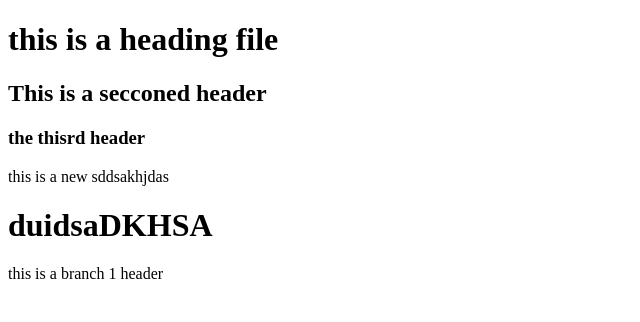
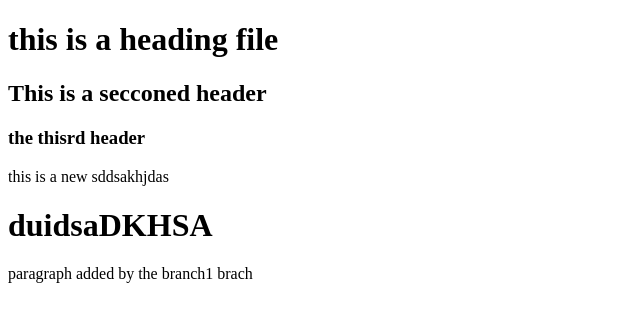
Before and after one commit to seidyesufali77/GIT-REPO, a plain HTML site: page index.html in a window 1280 px wide. Shown: the whole page, without its empty margins (0-640 px from the left). Drawn offline with Linux system fonts and the light colour scheme.

Commit message:
conflict

```diff
--- a/index.html
+++ b/index.html
@@ -11,7 +11,8 @@
     <h3>the thisrd header </h3>
     <p>this is a new sddsakhjdas </p>
     <h1>duidsaDKHSA</h1>
-    <p>this is a branch 1 header </p>
+    <p>paragraph added by the branch1 brach </p>
+
 
 </body>
 </html>
```
